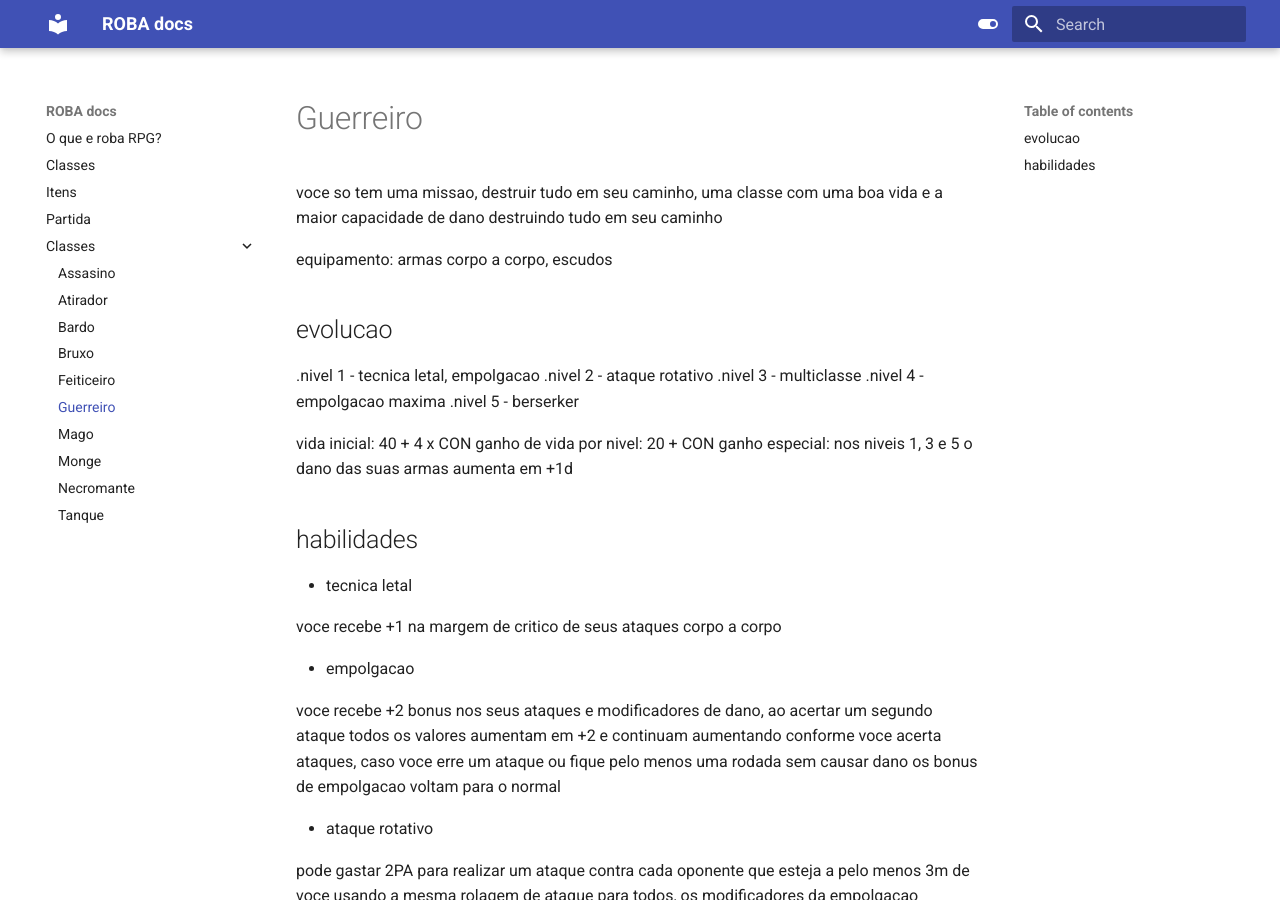
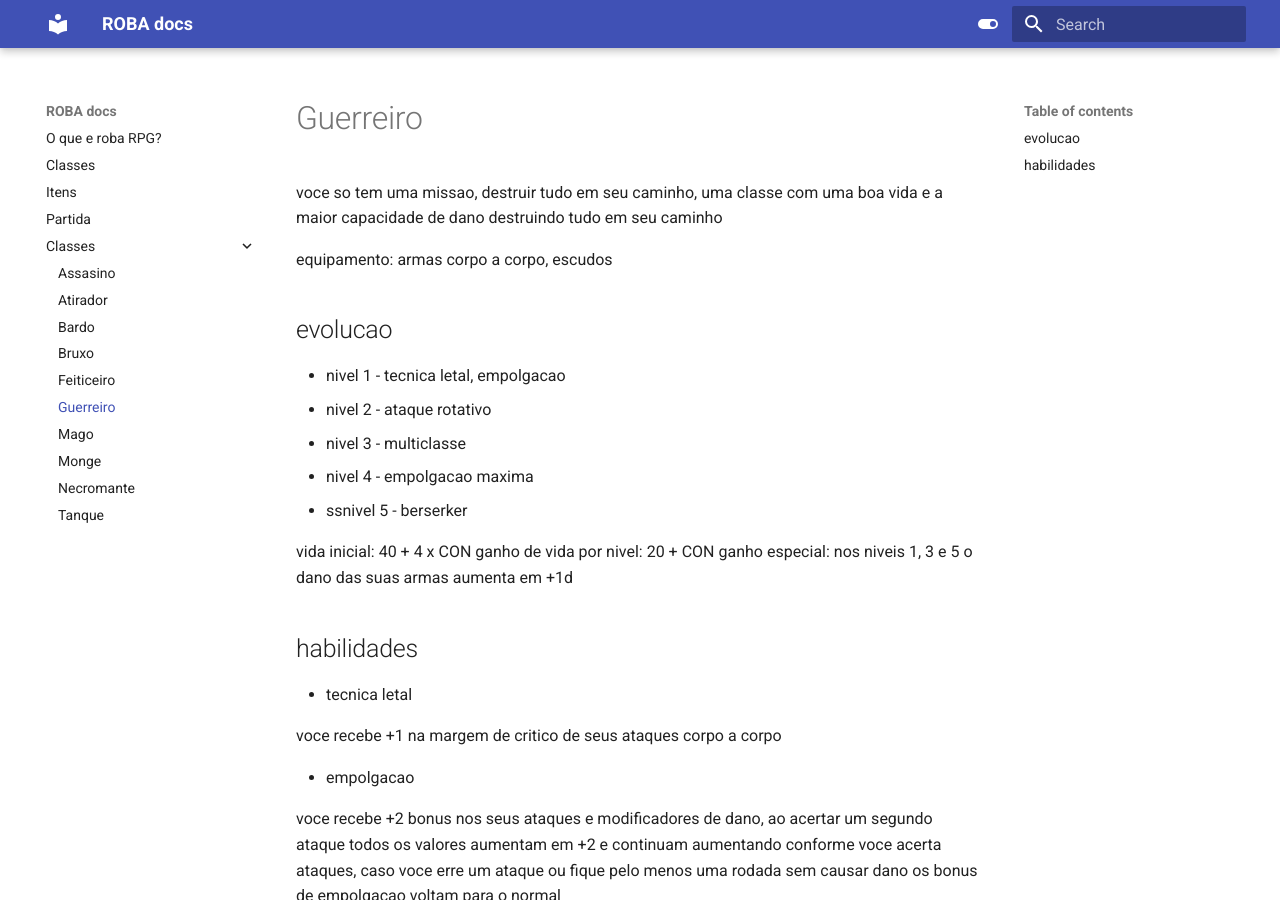
Before and after one commit to nerdolagens/roba-docs, an MkDocs documentation site: the page built from docs/classes/guerreiro.md, in a window 1280 px wide and 900 px high. Built offline with MkDocs 1.6.1 and Material for MkDocs 9.7.7, drawn with Linux system fonts in a browser that asks for light colours.

Commit message:
Update guerreiro.md

```diff
--- a/docs/classes/guerreiro.md
+++ b/docs/classes/guerreiro.md
@@ -4,11 +4,11 @@ equipamento: armas corpo a corpo, escudos
 
 ## evolucao
 
-.nivel 1 - tecnica letal, empolgacao
-.nivel 2 - ataque rotativo
-.nivel 3 - multiclasse
-.nivel 4 - empolgacao maxima
-.nivel 5 - berserker
+- nivel 1 - tecnica letal, empolgacao
+- nivel 2 - ataque rotativo
+- nivel 3 - multiclasse
+- nivel 4 - empolgacao maxima
+- ssnivel 5 - berserker
 
 vida inicial: 40 + 4 x CON
 ganho de vida por nivel: 20 + CON
```
